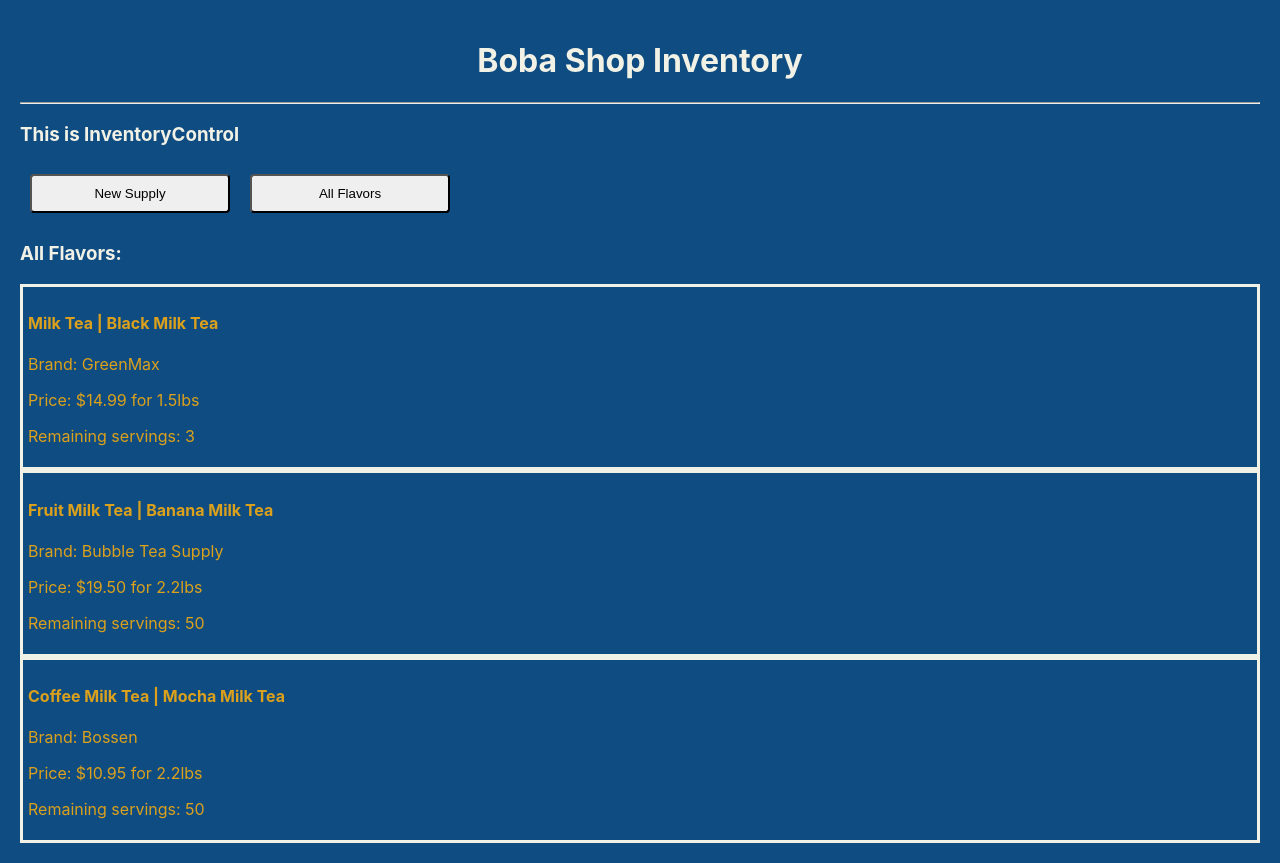
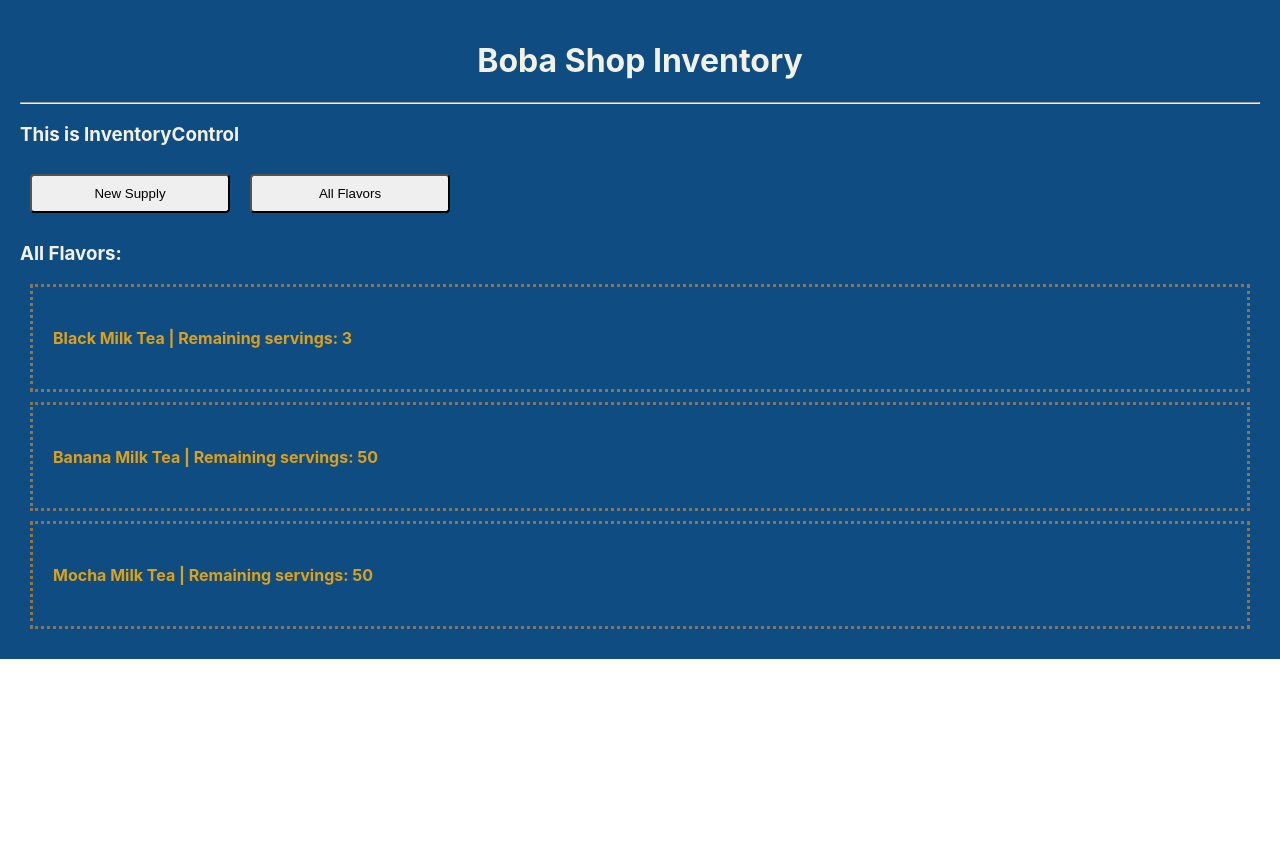
Before and after one commit to ayohana/boba-shop-redux, a React (Create React App) app: page / in a window 1280 px wide. After the commit the page ends 800 px from the top, so only its background shows below. Built offline with nearby package versions, Linux system fonts and the light colour scheme.

Commit message:
Update README, add user stories, add show flavor details functionality

```diff
--- a/src/components/Flavor.js
+++ b/src/components/Flavor.js
@@ -3,20 +3,18 @@ import PropTypes from "prop-types";
 
 const flavorStyle = {
   backgroundColor: "#0F4C81",
-  borderColor: "#F1F1E6",
-  borderStyle: "solid",
-  padding: "5px",
+  borderColor: "#887456",
+  borderStyle: "dotted",
+  padding: "20px",
+  margin: "10px",
   color: "#DBA11C"
 };
 
 function Flavor(props) {
   return (
     <React.Fragment>
-      <div style={flavorStyle}>
-        <h4>{props.type} | {props.name}</h4>
-        <p>Brand: {props.brand}</p>
-        <p>Price: ${props.price} for {props.weightPurchased}lbs</p>
-        <p>Remaining servings: {props.servings}</p>
+      <div onClick={() => props.whenFlavorClicked(props.id)} style={flavorStyle}>
+        <h4>{props.name} | Remaining servings: {props.servings}</h4>
       </div>
     </React.Fragment>
   );
@@ -28,7 +26,9 @@ Flavor.propTypes = {
   brand: PropTypes.string,
   price: PropTypes.string,
   weightPurchased: PropTypes.number,
-  servings: PropTypes.number
+  servings: PropTypes.number,
+  id: PropTypes.string,
+  whenFlavorClicked: PropTypes.func
 };
 
 export default Flavor;
--- /dev/null
+++ b/src/components/FlavorDetails.js
@@ -0,0 +1,27 @@
+import React from "react";
+
+const flavorStyle = {
+  backgroundColor: "#0F4C81",
+  borderColor: "#887456",
+  borderStyle: "dotted",
+  padding: "20px",
+  color: "#DBA11C"
+};
+
+function FlavorDetails(props){
+
+  const { flavor } = props
+
+  return (
+    <React.Fragment>
+      <div style={flavorStyle}>
+        <h3>{flavor.type} | {flavor.name}</h3>
+        <p>Brand: {flavor.brand}</p>
+        <p>Price: ${flavor.price} for {flavor.weightPurchased}lbs</p>
+        <p>Remaining servings: {flavor.servings}</p>
+      </div>
+    </React.Fragment>
+  );
+}
+
+export default FlavorDetails;
--- a/src/components/FlavorList.js
+++ b/src/components/FlavorList.js
@@ -1,5 +1,6 @@
 import React from 'react';
 import Flavor from './Flavor';
+import PropTypes from 'prop-types';
 
 function FlavorList(props) {
 
@@ -8,16 +9,23 @@ function FlavorList(props) {
       <h3>All Flavors:</h3>
       {props.masterFlavorList.map((flavor, index) =>
         <Flavor
+          whenFlavorClicked={props.onFlavorSelection}
           name={flavor.name}
           type={flavor.type}
           brand={flavor.brand}
           price={flavor.price}
           weightPurchased={flavor.weightPurchased}
           servings={flavor.servings}
+          id={flavor.id}
         />
       )}
     </React.Fragment>
   );
 }
 
+FlavorList.propTypes = {
+  masterFlavorList: PropTypes.array,
+  onFlavorSelection: PropTypes.func
+};
+
 export default FlavorList;
--- a/src/components/InventoryControl.js
+++ b/src/components/InventoryControl.js
@@ -1,6 +1,7 @@
 import React from 'react';
 import FlavorList from './FlavorList';
 import NewFlavorForm from './NewFlavorForm';
+import FlavorDetails from './FlavorDetails';
 
 const masterFlavorList = [
   {
@@ -39,21 +40,33 @@ class InventoryControl extends React.Component {
     this.state = {
       masterFlavorList: masterFlavorList,
       displayList: true,
-      displayForm: false
+      displayForm: false,
+      selectedFlavor: null
     };
   }
 
   handleDisplayForm = () => {
     this.setState({
       displayList: false,
-      displayForm: true
+      displayForm: true,
+      selectedFlavor: null
     });
   }
 
   handleDisplayList = () => {
     this.setState({
       displayList: true,
-      displayForm: false
+      displayForm: false,
+      selectedFlavor: null
+    });
+  }
+
+  handleDisplayDetails = (id) => {
+    const selectedFlavor = this.state.masterFlavorList.filter(flavor => flavor.id === id)[0];
+    this.setState({
+      displayList: true,
+      displayForm: false,
+      selectedFlavor: selectedFlavor
     });
   }
 
@@ -62,7 +75,8 @@ class InventoryControl extends React.Component {
     this.setState({
       masterFlavorList: newMasterFlavorList,
       displayList: true,
-      displayForm: false
+      displayForm: false,
+      selectedFlavor: null
     });
   }
 
@@ -75,10 +89,16 @@ class InventoryControl extends React.Component {
         <NewFlavorForm
           onNewFlavorCreation={this.handleNewFlavorSubmission}
         />
+    } else if (this.state.selectedFlavor != null) {
+      currentlyVisibleState =
+      <FlavorDetails
+        flavor={this.state.selectedFlavor}
+      />
     } else if (this.state.displayList) {
       currentlyVisibleState =
         <FlavorList
           masterFlavorList={this.state.masterFlavorList}
+          onFlavorSelection={this.handleDisplayDetails}
         />;
       this.state.displayForm = false;
     }
```
Also changed, not shown: public/boba-shop-component-diagram.png, src/components/DetailsFlavor.js (deleted), 1 other file (tests, documents, lock files or other folders).
